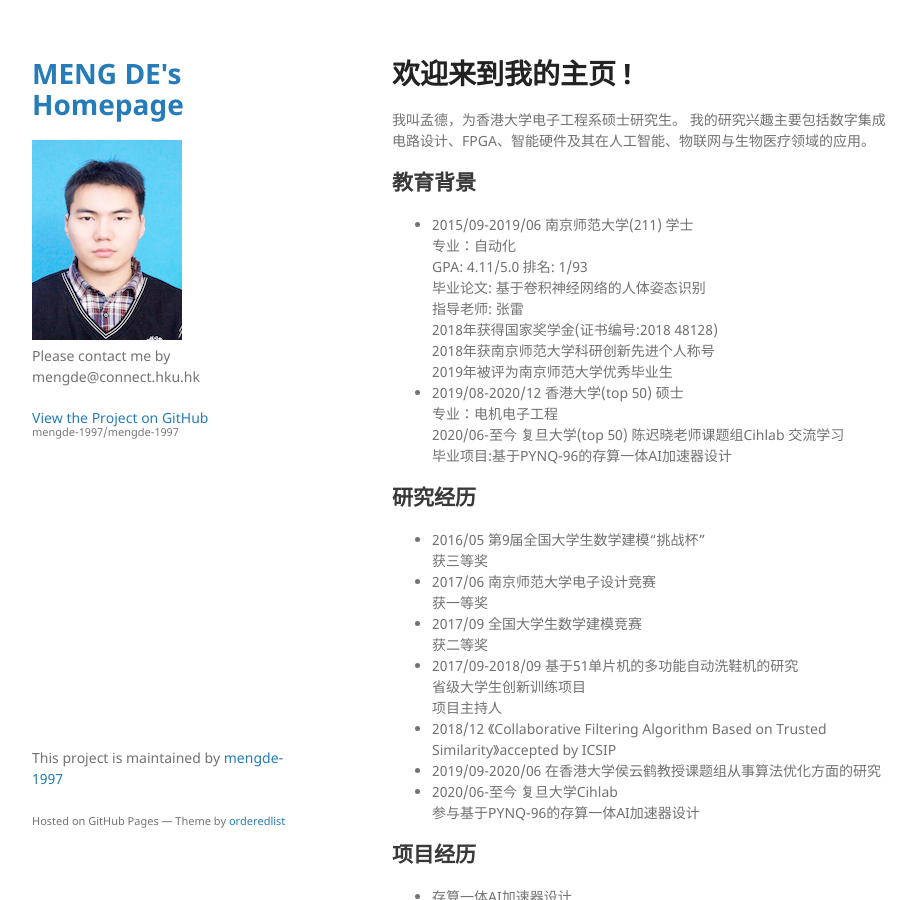
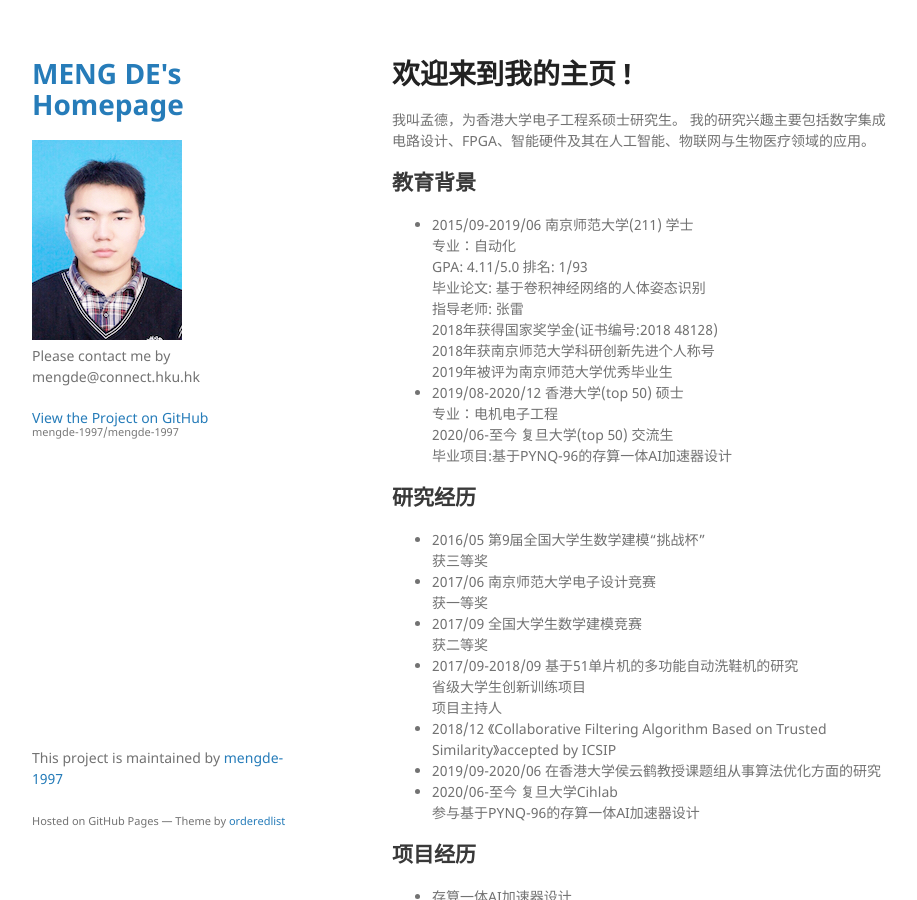
Before and after one commit to mengde-1997/mengde-1997, a Jekyll site: the page built from pub.md, in a window 1280 px wide and 900 px high. Shown: the whole window, without its empty margins (178-1095 px from the left). Built offline with Jekyll 4.4.1, drawn with Linux system fonts in a browser that asks for light colours; our own code applies the rules of GitHub Pages for plain Markdown files.

Commit message:
Update pub.md

```diff
--- a/pub.md
+++ b/pub.md
@@ -17,7 +17,7 @@ layout: default
   2019年被评为南京师范大学优秀毕业生<br />
 * 2019/08-2020/12 香港大学(top 50)  硕士<br />
   专业：电机电子工程<br />
-  2020/06-至今 复旦大学(top 50) 陈迟晓老师课题组Cihlab 交流学习<br />
+  2020/06-至今 复旦大学(top 50)   交流生<br />
   毕业项目:基于PYNQ-96的存算一体AI加速器设计 <br />
 
 ## 研究经历
```
